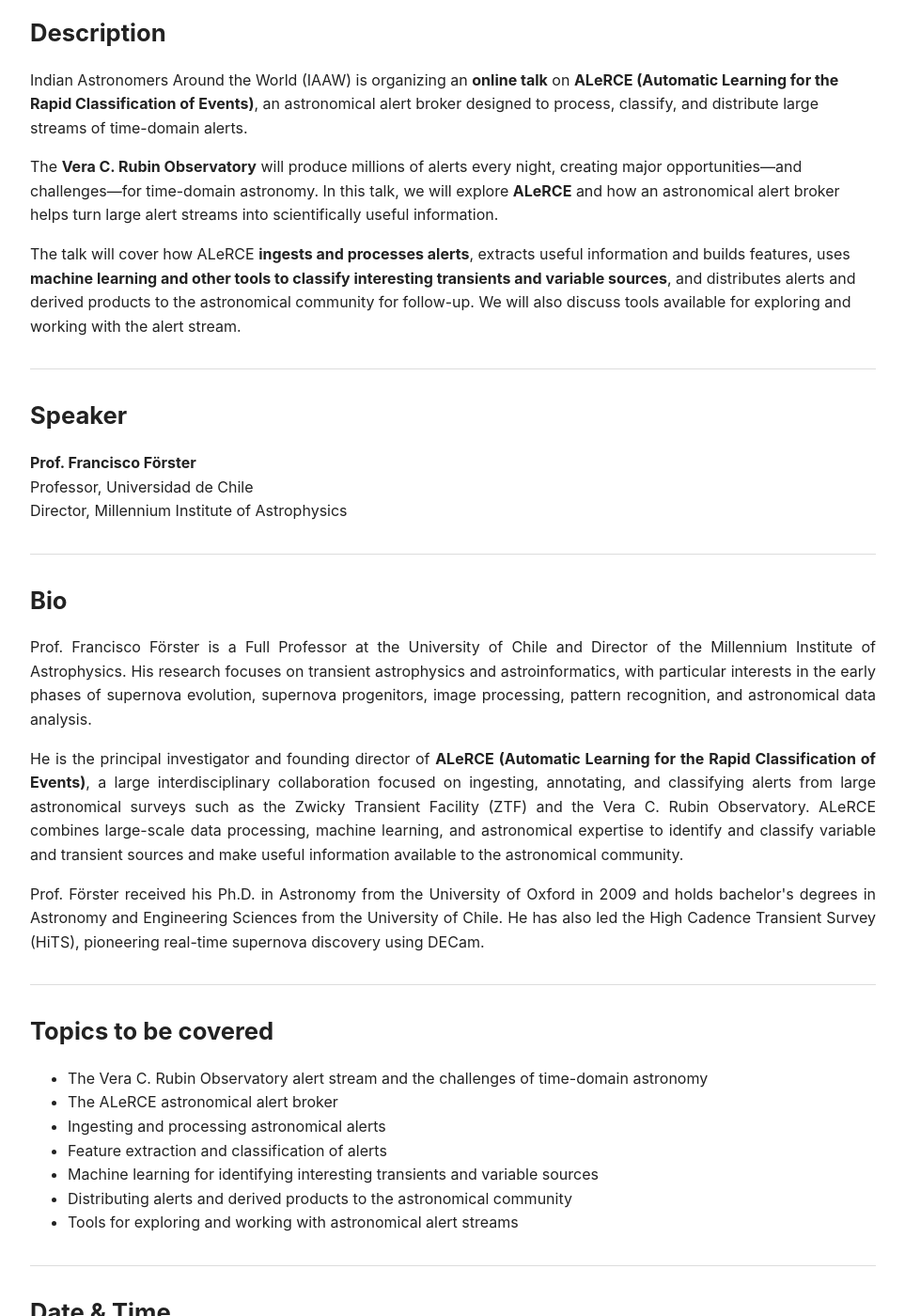
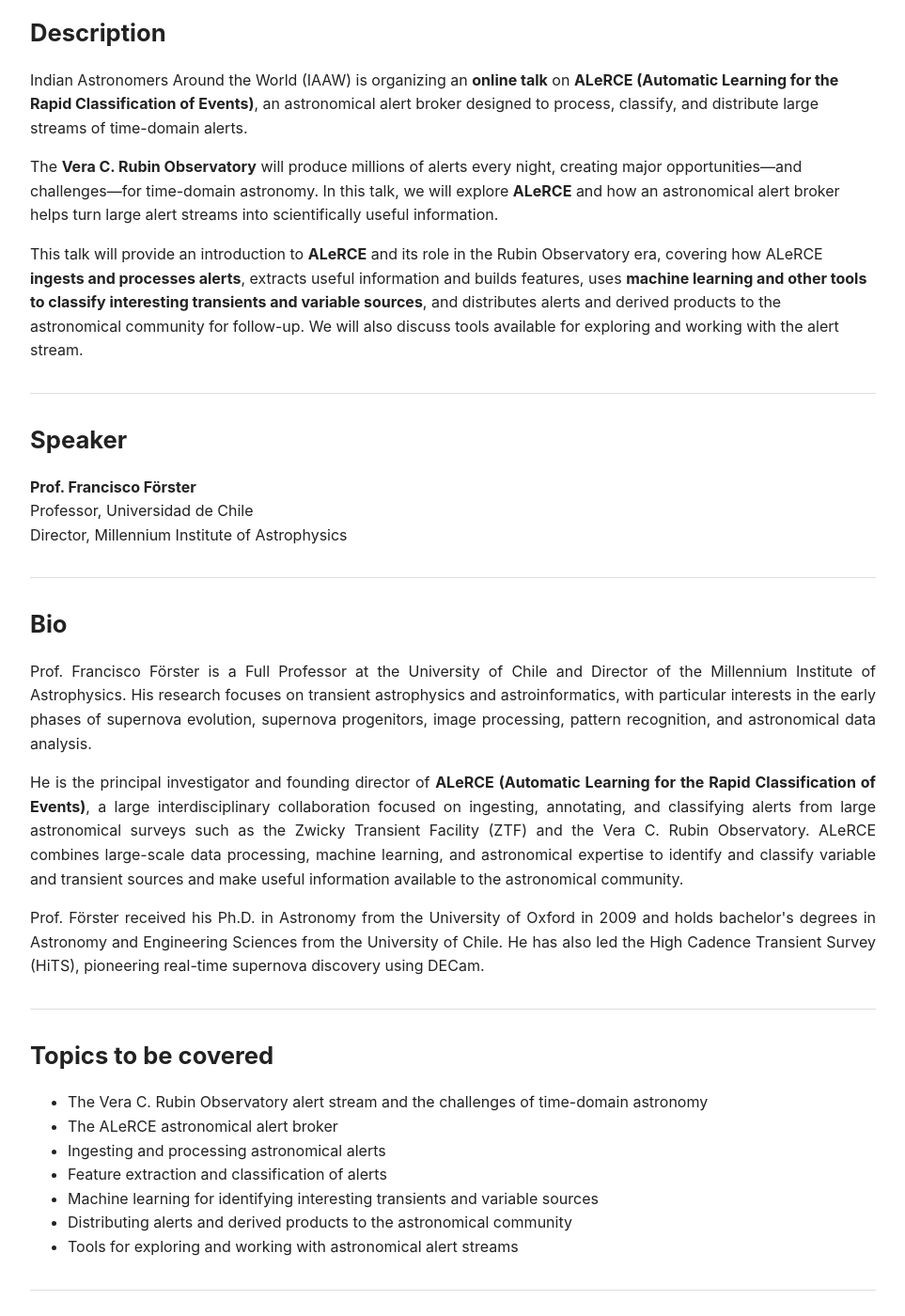
Before and after one commit to indianastronomers/indianastronomers.github.io, a Jekyll site: the page built from events/2026-10-21-Talk-Rubin.md, in a window 1280 px wide and 1400 px high, scrolled down 286 px. Shown: the whole window at 94% size, without its empty margins (158-1121 px from the left). Built offline with Jekyll 4.4.1, drawn with Linux system fonts in a browser that asks for light colours; some of the changed text lies outside the part shown.

Commit message:
Revise talk description and add registration link
Updated the talk description to provide a clearer introduction to ALeRCE and its role in the Rubin Observatory era. Added a registration form link.

```diff
--- a/events/2026-10-21-Talk-Rubin.md
+++ b/events/2026-10-21-Talk-Rubin.md
@@ -23,7 +23,7 @@ The <b>Vera C. Rubin Observatory</b> will produce millions of alerts every night
 </p>
 
 <p>
-The talk will cover how ALeRCE <b>ingests and processes alerts</b>, extracts useful information and builds features, uses <b>machine learning and other tools to classify interesting transients and variable sources</b>, and distributes alerts and derived products to the astronomical community for follow-up. We will also discuss tools available for exploring and working with the alert stream.
+This talk will provide an introduction to <b>ALeRCE</b> and its role in the Rubin Observatory era, covering how ALeRCE <b>ingests and processes alerts</b>, extracts useful information and builds features, uses <b>machine learning and other tools to classify interesting transients and variable sources</b>, and distributes alerts and derived products to the astronomical community for follow-up. We will also discuss tools available for exploring and working with the alert stream.
 </p>
 
 ---
@@ -77,7 +77,8 @@ Prof. Förster received his Ph.D. in Astronomy from the University of Oxford in
 
 ## Mode
 
-Online (Zoom / link to be shared)
+Online (Zoom link to be shared)
+Plz fill this [form](https://docs.google.com/forms/d/e/1FAIpQLSevbId2eudUkl9qX787UPWGz4piGy6s-tqJ9KbUhP_UfYY9Iw/viewform) for registration.
 
 ---
 
```
